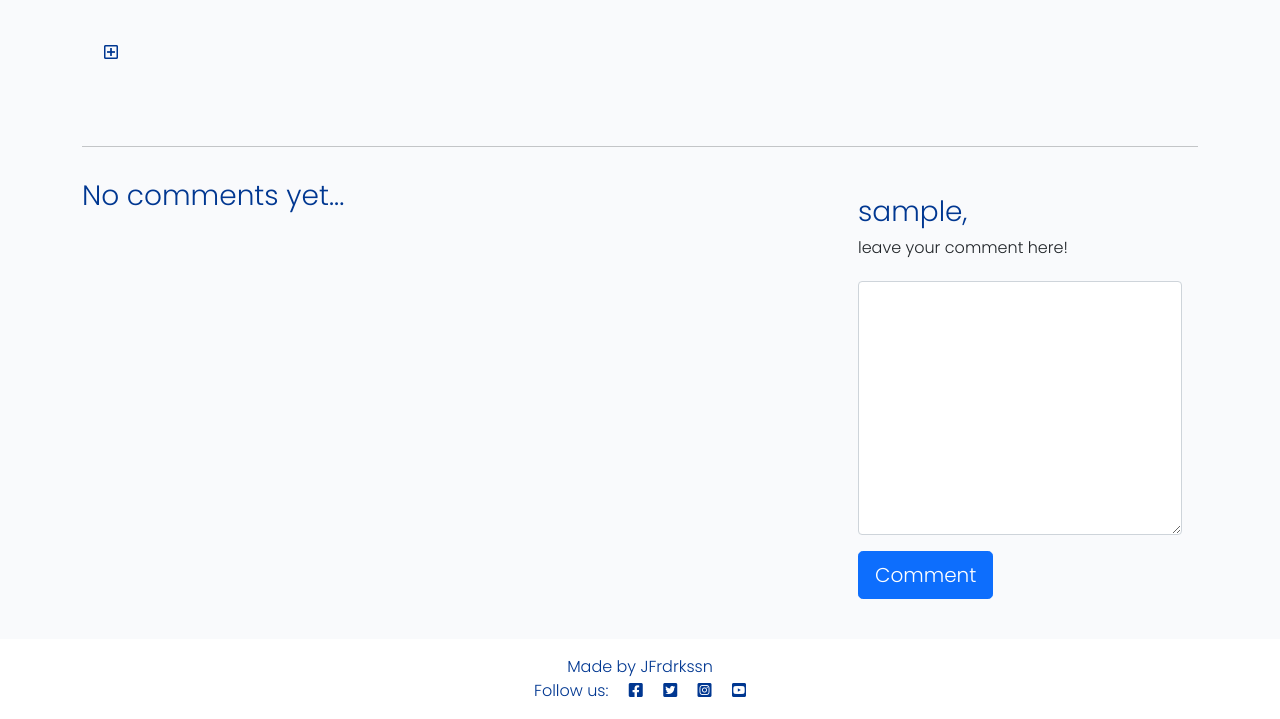
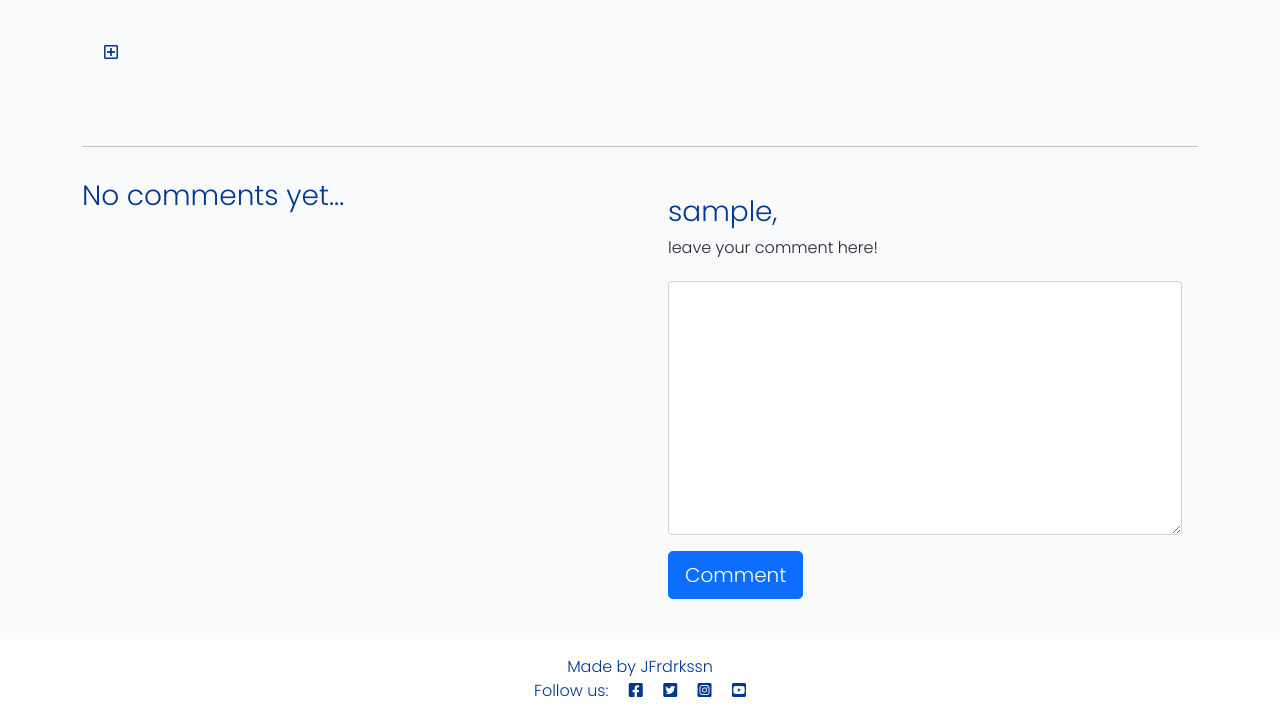
Before and after one commit to JFrdrkssn/playbay, a Django app: template templates/post_detail.html in a window 1280 px wide. Shown: the part 445-1164 px from the top of the page. Run offline with Django 3.2, Linux system fonts and the light colour scheme; the template is opened without the code that fills it: values that come from a table or form of the project are taken from there, others are empty; the visitor is signed in with stand-in values (Sample User, id 1); some libraries are stand-ins or nearby versions.

Commit message:
Update bootstrap class on comment form for better fitment of form

```diff
--- a/templates/post_detail.html
+++ b/templates/post_detail.html
@@ -105,7 +105,7 @@
             </div>
             {% endif %}
         </div>
-        <div class="col-md-4 card mb-4 mt-3">
+        <div class="col-md-6 card mb-4 mt-3">
             <div class="card-body">
                 <!-- If the user is logged in, show comment box -->
                 {% if user.is_authenticated %}
```
